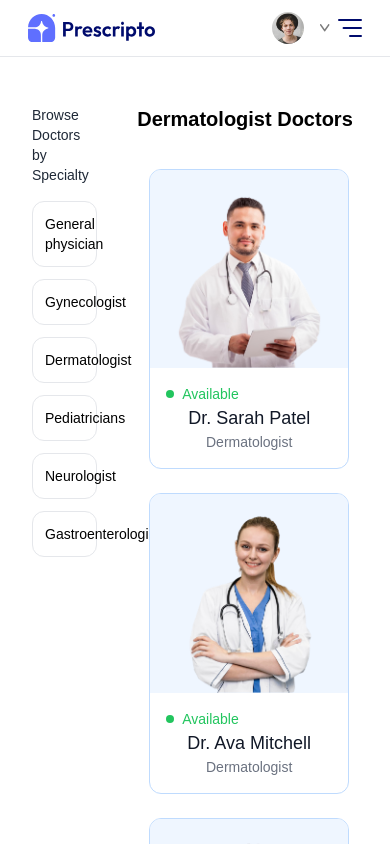
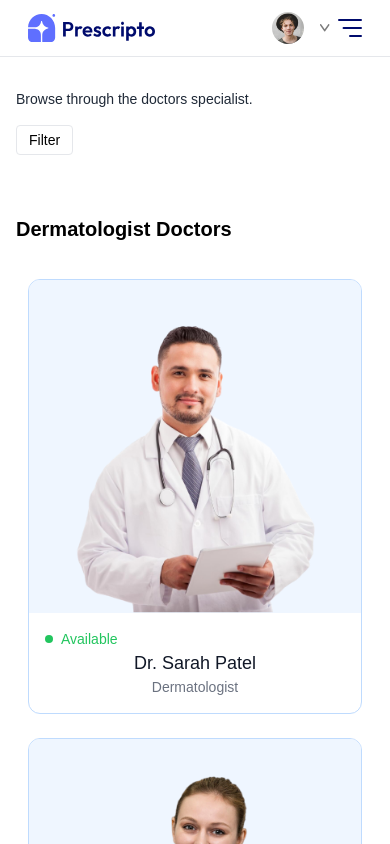
Before and after one commit to Vader4k/prescripto, a React (Vite) app in the folder frontend/: page /doctors/Dermatologist in a window 390 px wide. Shown: the top 844 px of the page. Built offline with nearby package versions, Linux system fonts and the light colour scheme; a web font is replaced by a local one.

Commit message:
@add/ done with responsiveness

```diff
--- a/frontend/src/components/Hero.tsx
+++ b/frontend/src/components/Hero.tsx
@@ -3,8 +3,8 @@ import { assets } from "../assets/assets_frontend/assets";
 const Hero: React.FC = () => {
   return (
     <section className=" h-[70vh] sm:h-[80vh] bg-primary relative rounded-lg flex w-full gap-8">
-      <div className="flex flex-col items-start gap-5 p-10 sm:gap-3 lg:p-20 xl:p-40">
-        <h1 className="text-3xl lg:text-4xl xl:text-5xl font-semibold text-white max-w-[500px] md:leading-[4rem]">
+      <div className="flex flex-col items-start gap-5 px-5 py-14 sm:p-10 sm:gap-3 lg:p-20 xl:p-40">
+        <h1 className="text-2xl lg:text-4xl xl:text-5xl font-semibold text-white max-w-[500px] md:leading-[4rem]">
           Book Appointment With Trusted Doctors
         </h1>
         <img src={assets.group_profiles} alt="" />
--- a/frontend/src/pages/About.tsx
+++ b/frontend/src/pages/About.tsx
@@ -6,7 +6,7 @@ const About = () => {
       <h1 className="text-center">
         ABOUT <span className="font-bold">US</span>
       </h1>
-      <div className="flex items-start gap-10 py-10">
+      <div className="flex flex-col items-center gap-10 py-10 md:items-start md:flex-row">
         <img className="w-full max-w-[360px]" src={assets.about_image} alt="about_section_image" />
         <div className="flex flex-col gap-6">
           <p>
@@ -28,16 +28,16 @@ const About = () => {
       </div>
       <div className="my-10">
         <h1>WHY <span className="font-bold">CHOOSE US</span></h1>
-        <div className="flex items-start justify-between my-10">
-          <div className="w-1/3 p-20 border max-h-[250px]">
+        <div className="flex flex-col items-start justify-between my-10 md:flex-row">
+          <div className="md:w-1/3 p-10 lg:p-20 border max-h-[250px] min-h-[230px] hover:bg-primary hover:text-white transition-all">
             <h2 className="text-xl font-medium uppercase">Effifiency:</h2>
             <p className="mt-5 text-sm leading-6">Streamlined Appointment scheduling that fits into your busy lifestyle</p>
           </div>
-          <div className="w-1/3 p-20 border max-h-[250px]">
+          <div className="md:w-1/3 p-10 lg:p-20 border max-h-[250px] min-h-[230px] hover:bg-primary hover:text-white transition-all">
             <h2 className="text-xl font-medium uppercase">Convenience:</h2>
             <p className="mt-5 text-sm leading-6">Access to a network of trusted healthcare professionals in your area.</p>
           </div>
-          <div className="w-1/3 p-20 border max-h-[250px]">
+          <div className="md:w-1/3 p-10 lg:p-20 border max-h-[250px] min-h-[230px] hover:bg-primary hover:text-white transition-all">
             <h2 className="text-xl font-medium uppercase">personalization:</h2>
             <p className="mt-5 text-sm">Tailored recommendations and reminders to help you stay on top of your health</p>
           </div>
--- a/frontend/src/pages/Contact.tsx
+++ b/frontend/src/pages/Contact.tsx
@@ -1,11 +1,17 @@
-import { assets } from "../assets/assets_frontend/assets"
+import { assets } from "../assets/assets_frontend/assets";
 
 const Contact = () => {
   return (
     <section>
-      <h1 className="text-center uppercase">Contact <span className="font-bold">Us</span></h1>
-      <div className="flex items-center justify-center gap-6 py-10">
-        <img className="w-full max-w-[400px] h-[400px]" src={assets.contact_image} alt="contact page image" />
+      <h1 className="text-center uppercase">
+        Contact <span className="font-bold">Us</span>
+      </h1>
+      <div className="flex flex-wrap items-center justify-center gap-6 py-10">
+        <img
+          className="w-full max-w-[400px] h-[400px]"
+          src={assets.contact_image}
+          alt="contact page image"
+        />
         <div className="flex flex-col items-start h-full gap-4">
           <h2 className="font-bold text-gray-600">OUR OFFICE</h2>
           <p className="text-sm">54709 Willms Station</p>
@@ -18,7 +24,7 @@ const Contact = () => {
         </div>
       </div>
     </section>
-  )
-}
+  );
+};
 
-export default Contact
+export default Contact;
--- a/frontend/src/pages/Doctors.tsx
+++ b/frontend/src/pages/Doctors.tsx
@@ -1,13 +1,14 @@
 import { useParams, useNavigate } from "react-router-dom";
 import { useUserContext } from "../hooks/useUserContext";
 import { specialityData } from "../assets/assets_frontend/assets";
-import { useMemo } from "react";
+import { useMemo, useState } from "react";
 import DoctorCard from "../components/DoctorCard";
 
-const Doctors = () => {
+const Doctors: React.FC = () => {
   const { speciality } = useParams();
   const { doctors } = useUserContext();
   const navigate = useNavigate();
+  const [showFilter, setShowFilter] = useState<boolean>(false);
 
   const filteredDoctors = useMemo(
     () =>
@@ -18,10 +19,21 @@ const Doctors = () => {
   );
 
   return (
-    <section className="p-4">
-      <div className="w-full max-w-[1400px] mx-auto flex items-start gap-10">
-        <div className="w-[20%]">
-          <h1 className="mb-4 text-sm font-medium text-gray-800">Browse Doctors by Specialty</h1>
+    <section>
+      <div className="w-full max-w-[1400px] mx-auto flex flex-col md:flex-row items-start gap-10">
+        <div className="md:w-[20%] w-full">
+          <h1 className="mb-4 text-sm font-medium text-gray-800">
+            Browse through the doctors specialist.
+          </h1>
+          <button
+            onClick={() => setShowFilter((prev) => !prev)}
+            className={`py-1 px-3 border rounded text-sm mb-5 transition-all sm:hidden ${
+              showFilter ? "bg-primary text-white" : ""
+            }`}
+          >
+            Filter
+          </button>
+          {showFilter && (
             <div className="flex flex-col gap-3">
               {specialityData.map((link) => (
                 <button
@@ -33,8 +45,9 @@ const Doctors = () => {
                 </button>
               ))}
             </div>
+          )}
         </div>
-        <div className="w-[80%]">
+        <div className="md:w-[80%]">
           {filteredDoctors.length > 0 ? (
             <div>
               <h2 className="mb-4 text-xl font-semibold">
--- a/frontend/src/sections/Footer.tsx
+++ b/frontend/src/sections/Footer.tsx
@@ -7,7 +7,7 @@ const Footer = () => {
         <div className="flex flex-col items-start justify-between w-full gap-6 md:flex-row">
           <div className="flex flex-col gap-6 ">
             <img className="w-[180px]" src={assets.logo} alt="logo" />
-            <p className="text-sm max-w-[600px] leading-7">
+            <p className="text-sm max-w-[400px] lg:max-w-[600px] leading-7">
               Lorem ipsum dolor, sit amet consectetur adipisicing elit. Modi
               fuga culpa quasi sunt soluta molestiae cum officia neque debitis
               labore voluptatum at quae, aspernatur id fugit suscipit delectus
```
Lines whose indentation alone changed are shown as unchanged.
